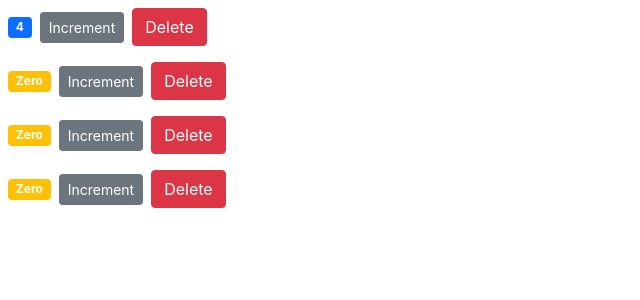
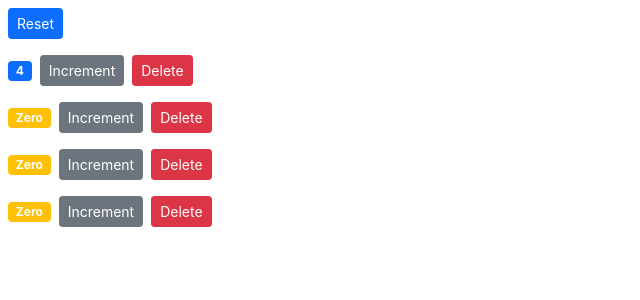
Before and after one commit to christian-bayata/basic-react-app, a React (Create React App) app: page / in a window 1280 px wide. Shown: the top 300 px of the page, without its empty margins (0-640 px from the left). Built offline with nearby package versions, Linux system fonts and the light colour scheme.

Commit message:
Refactored the counter component by removing state so that the component can be controlled from the counters component

```diff
--- a/src/components/counter.jsx
+++ b/src/components/counter.jsx
@@ -1,15 +1,6 @@
 import React, { Component } from 'react';
 
 class Counter extends Component {
-
-    state = {
-        value : this.props.value
-    }
-
-
-    handleIncrement = () => {
-        this.setState({ value : this.state.value + 1 })
-    }
 
     render() {
 
@@ -18,24 +9,21 @@
             <span className={this.getBadgeClasses()}>
                 {this.modifyCount()}
             </span>
-            <button onClick={this.handleIncrement} className="btn btn-secondary btn-sm">Increment</button>
-            <button onClick={() => this.props.onDelete(this.props.id)} className="btn btn-danger btn-small m-2">Delete</button>
-
+            <button onClick={() => this.props.onIncrement(this.props.counter)} className="btn btn-secondary btn-sm">Increment</button>
+            <button onClick={() => this.props.onDelete(this.props.counter.id)} className="btn btn-danger btn-sm m-2">Delete</button>
             </div>
         )
     }
 
     getBadgeClasses() {
         let classes = 'badge m-2 bg-';
-        classes += (this.state.value === 0) ? 'warning' : 'primary';
+        classes += this.props.counter.value === 0 ? 'warning' : 'primary';
         return classes;
     }
 
     modifyCount() {
-
-        const { value } = this.state;
+        const { value } = this.props.counter;
         return value === 0 ? 'Zero' : value;
-
     }
 }
 
--- a/src/components/counters.jsx
+++ b/src/components/counters.jsx
@@ -12,6 +12,22 @@
         ]
     }
 
+    handleIncrement = (counter) => {
+        const counters = [...this.state.counters];
+        const num = counters.indexOf(counter)
+        counters[num] = {...counter};
+        counters[num].value++;
+        this.setState({ counters });
+    }
+
+    handleReset = () => {
+        let counter = this.state.counters.map(c => {
+            c.value = 0;
+            return c;
+        });
+        this.setState({ counters: counter });
+    }
+
     handleDelete = (counterId) => {
       const removeCounterById = this.state.counters.filter(c => c.id !== counterId);
       this.setState({ counters : removeCounterById });
@@ -20,7 +36,15 @@
     render() {
         return (
         <div>
-        {this.state.counters.map(counter => <Counter key={counter.id} value={counter.value} onDelete={this.handleDelete} id={counter.id} />)}
+            <button onClick={this.handleReset} className="btn btn-primary btn-sm m-2">Reset</button>
+            {this.state.counters.map(
+                counter => <Counter
+                    key={counter.id}
+                    onDelete={this.handleDelete}
+                    onIncrement={this.handleIncrement}
+                    counter={counter}
+                />)
+            }
         </div>
         )
     }
```
